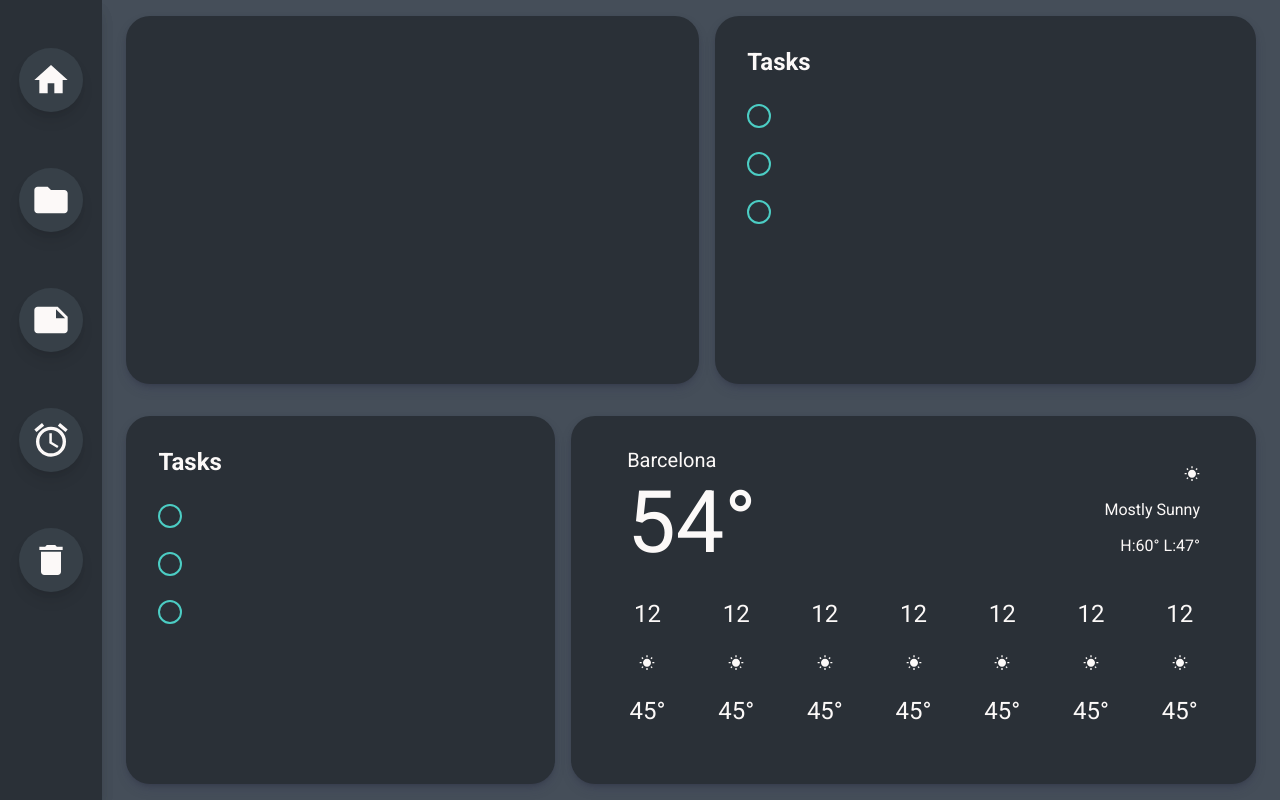
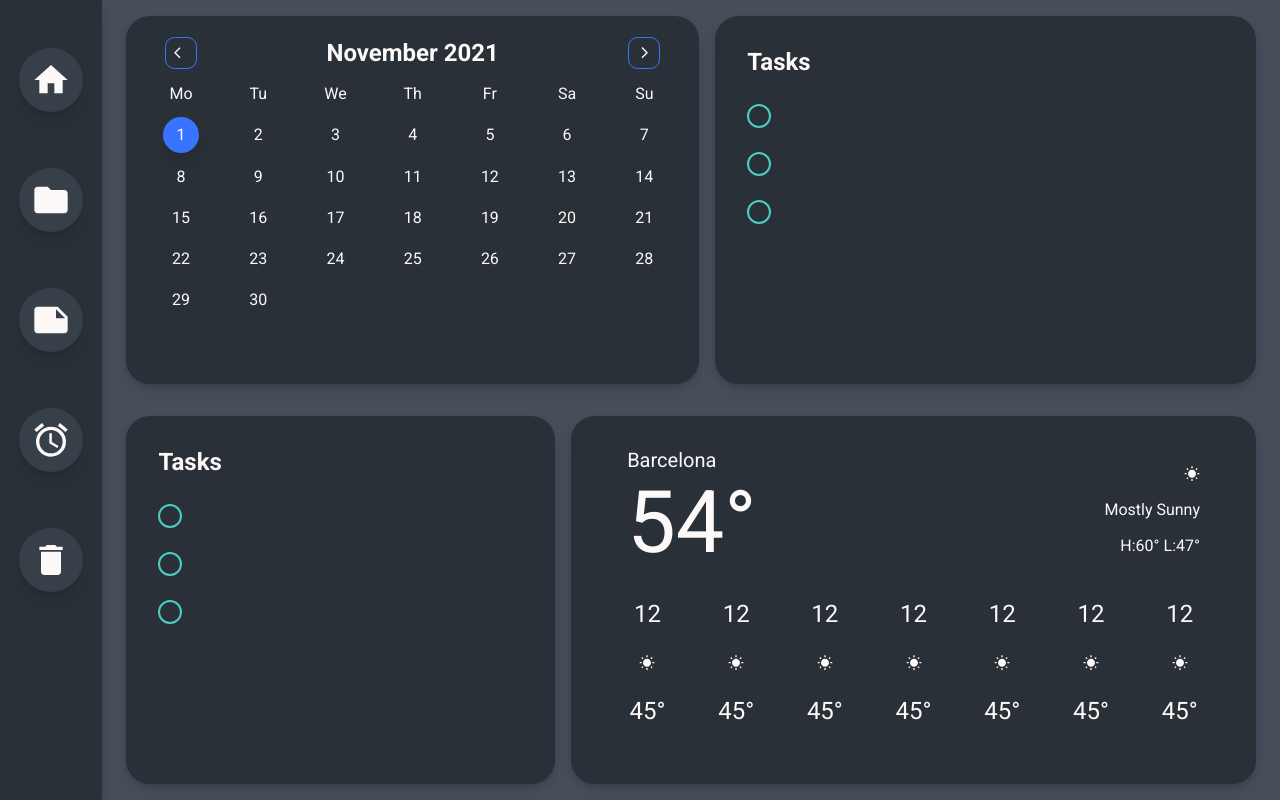
Before and after one commit to j-dsmith/clarity-productivity-app, a Next.js app: page / in a window 1280 px wide. Built offline with nearby package versions, Linux system fonts and the light colour scheme.

Commit message:
Added calendar logic and styling for date grid and header. Added buttons to render correct month by year

```diff
--- a/components/dashboard/calendar/calendar.styles.js
+++ b/components/dashboard/calendar/calendar.styles.js
@@ -10,9 +10,78 @@ export const StyledCalendarContainer = styled.section`
   border-radius: 1.5rem;
   box-shadow: ${({ theme }) => theme.shadow.xl};
   display: grid;
-  grid-template-columns: repeat(7, 1fr);
-  grid-template-rows: repeat(7, 1fr);
-  grid-template-areas:
-    'head head head . . . .'
-    'm t w th f s su';
+  place-items: center;
+  grid-template-columns: repeat(7, 14.28%);
+  grid-template-rows: repeat(8, 12.25%);
+  grid-template-areas: 'mon tue wed thu fri sat sun';
+
+  h3 {
+    padding: 0;
+    margin: 0;
+    grid-column: 3 / span 3;
+    text-align: center;
+    font-size: 1.5rem;
+    height: 100%;
+    width: 100%;
+    display: grid;
+    place-items: center;
+  }
+
+  p {
+    text-align: center;
+    height: 100%;
+    width: 100%;
+    display: grid;
+    place-items: center;
+    grid-column: 'mon';
+  }
 `;
+
+export const StyledCalendarBtn = styled.button`
+  border: none;
+  background: transparent;
+  height: 2rem;
+  width: 2rem;
+  grid-column: ${({ colStart }) => colStart + '/ span 1'};
+  display: grid;
+  place-items: center;
+  color: ${({ theme }) => theme.colors.cultured};
+  border: 1px solid ${({ theme }) => theme.colors.bluecrayola};
+  border-radius: 30%;
+  transition: all 100ms linear;
+  cursor: pointer;
+
+  &:hover {
+    background-color: ${({ theme }) => theme.colors.bluecrayola};
+    box-shadow: ${({ theme }) => theme.shadow.md};
+  }
+`;
+
+export const StyledCalendarDay = styled.p`
+  grid-column: ${({ firstDay }) => firstDay};
+  height: 100%;
+  width: 100%;
+  display: grid;
+  place-items: center;
+`;
+
+export const StyledFirstDay = styled(StyledCalendarDay)`
+  position: relative;
+  z-index: 1;
+
+  &::before {
+    content: '1';
+    display: grid;
+    place-items: center;
+    position: absolute;
+    top: 50%;
+    left: 50%;
+    transform: translate(-50%, -50%);
+    z-index: 0;
+    height: 2.25rem;
+    width: 2.25rem;
+    border-radius: 50%;
+    background-color: ${({ theme }) => theme.colors.bluecrayola};
+    box-shadow: ${({ theme }) => theme.shadow.lg};
+  }
+`;
--- a/components/dashboard/calendar/index.js
+++ b/components/dashboard/calendar/index.js
@@ -1,6 +1,94 @@
-import { StyledCalendarContainer } from './calendar.styles';
+import { useState } from 'react';
+import {
+  StyledCalendarContainer,
+  StyledCalendarDay,
+  StyledFirstDay,
+  StyledCalendarBtn,
+} from './calendar.styles';
+import { MdArrowBackIos, MdArrowForwardIos } from 'react-icons/md';
+
 const Calendar = () => {
-  return <StyledCalendarContainer></StyledCalendarContainer>;
+  //get current month and year
+  const [currentMonth, setCurrentMonth] = useState(new Date().getMonth());
+  const [currentYear, setCurrentYear] = useState(new Date().getFullYear());
+
+  const months = [
+    { name: 'January', numDays: 31 },
+    { name: 'February', numDays: 28 },
+    { name: 'March', numDays: 31 },
+    { name: 'April', numDays: 30 },
+    { name: 'May', numDays: 31 },
+    { name: 'June', numDays: 31 },
+    { name: 'July', numDays: 31 },
+    { name: 'August', numDays: 31 },
+    { name: 'September', numDays: 30 },
+    { name: 'October', numDays: 31 },
+    { name: 'November', numDays: 30 },
+    { name: 'December', numDays: 31 },
+  ];
+
+  const firstDayOfMonth = String(new Date(currentYear, currentMonth, 1))
+    .toLowerCase()
+    .split(' ')[0];
+
+  const renderDays = () => {
+    const daysInMonth = months[currentMonth].numDays;
+    const calendarDays = [];
+
+    for (let i = 1; i <= daysInMonth; i++) {
+      calendarDays.push(i);
+    }
+
+    //using dates(days) in array - render dates
+    return calendarDays.map((day) => {
+      if (day === 1) {
+        return (
+          <StyledFirstDay key={day} firstDay={firstDayOfMonth}>
+            {day}
+          </StyledFirstDay>
+        );
+      }
+      return <StyledCalendarDay key={day}>{day}</StyledCalendarDay>;
+    });
+  };
+
+  const handleClick = (btnType) => {
+    if (btnType === 'increment') {
+      if (currentMonth === 11) {
+        setCurrentMonth(0);
+        setCurrentYear(currentYear + 1);
+      } else {
+        setCurrentMonth(currentMonth + 1);
+      }
+      // setCurrentMonth(currentMonth + 1);
+    } else {
+      setCurrentMonth(currentMonth - 1);
+      if (currentMonth === 0) {
+        setCurrentMonth(11);
+        setCurrentYear(currentYear - 1);
+      }
+    }
+  };
+
+  return (
+    <StyledCalendarContainer>
+      <StyledCalendarBtn colStart="1" onClick={() => handleClick()}>
+        <MdArrowBackIos />
+      </StyledCalendarBtn>
+      <h3>{`${months[currentMonth].name} ${currentYear}`}</h3>
+      <StyledCalendarBtn colStart="7" onClick={() => handleClick('increment')}>
+        <MdArrowForwardIos />
+      </StyledCalendarBtn>
+      <p>Mo</p>
+      <p>Tu</p>
+      <p>We</p>
+      <p>Th</p>
+      <p>Fr</p>
+      <p>Sa</p>
+      <p>Su</p>
+      {renderDays()}
+    </StyledCalendarContainer>
+  );
 };
 
 export default Calendar;
--- a/components/sidebar.js/sidebar-data.js
+++ b/components/sidebar.js/sidebar-data.js
@@ -6,7 +6,7 @@ const colors = {
   bittersweet: 'hsl(0, 100%, 71%)',
   naplesyellow: 'hsl(50, 100%, 71%)',
   bluecrayola: 'hsl(222, 100%, 61%)',
-  lavender: 'hsl(267, 72%, 82%)',
+  discord: 'hsl(227, 58%, 65%)',
 };
 
 export const data = [
@@ -23,7 +23,7 @@ export const data = [
   {
     title: 'Decks',
     icon: <MdNote />,
-    color: colors.lavender,
+    color: colors.discord,
   },
   {
     title: 'Timer',
--- a/pages/_app.js
+++ b/pages/_app.js
@@ -19,7 +19,7 @@ export const theme = {
     bittersweet: 'hsl(0, 100%, 71%)',
     naplesyellow: 'hsl(50, 100%, 71%)',
     bluecrayola: 'hsl(222, 100%, 61%)',
-    lavender: 'hsl(267, 72%, 82%)',
+    discord: 'hsl(227, 58%, 65%)',
   },
   shadow: {
     md: '0 4px 6px -1px rgba(0, 0, 0, 0.1), 0 2px 4px -1px rgba(0, 0, 0, 0.06)',
```
